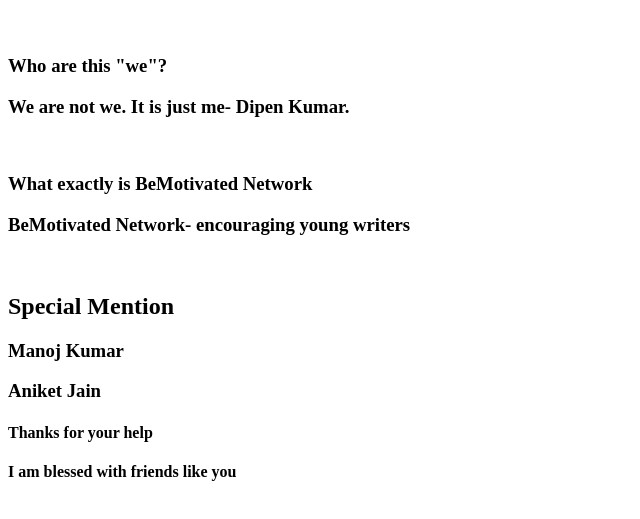
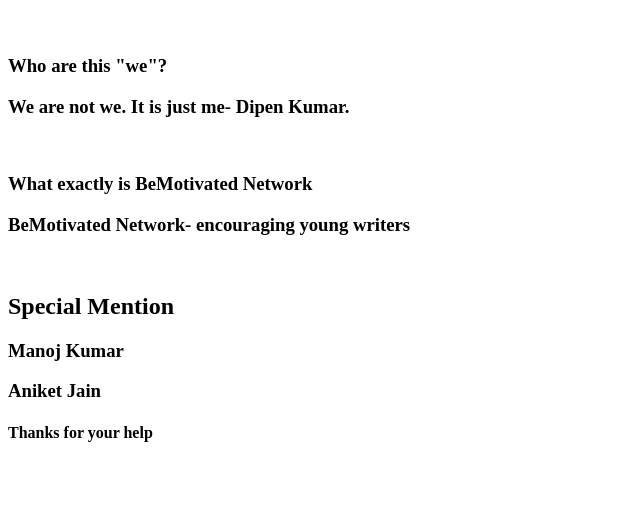
Before and after one commit to BeMotivated-Group/BeMotivated-Network, a plain HTML site: page index.html in a window 1280 px wide. Shown: the part 249-768 px from the top of the page, without its empty margins (0-640 px from the left). Drawn offline with Linux system fonts and the light colour scheme.

Commit message:
Update index.html

```diff
--- a/index.html
+++ b/index.html
@@ -14,4 +14,3 @@
 <h3>Manoj Kumar</h3>
 <h3>Aniket Jain</h3>
 <h4>Thanks for your help</h4>
-<h4>I am blessed with friends like you</h4>
```
